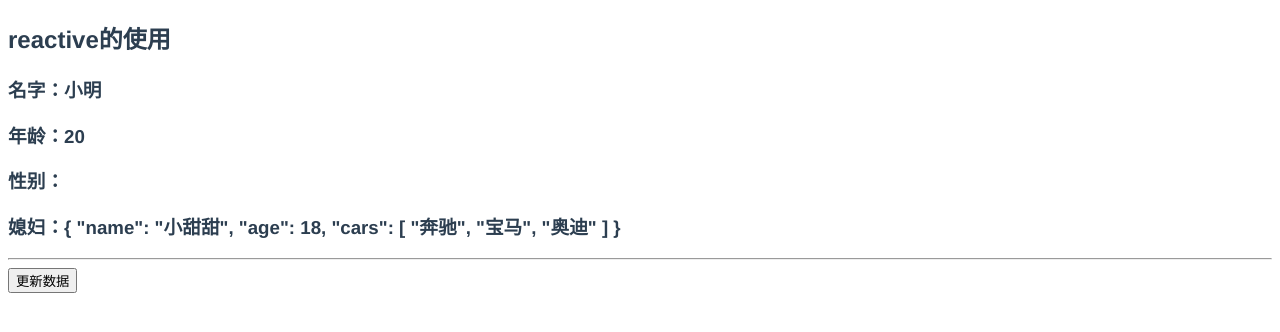
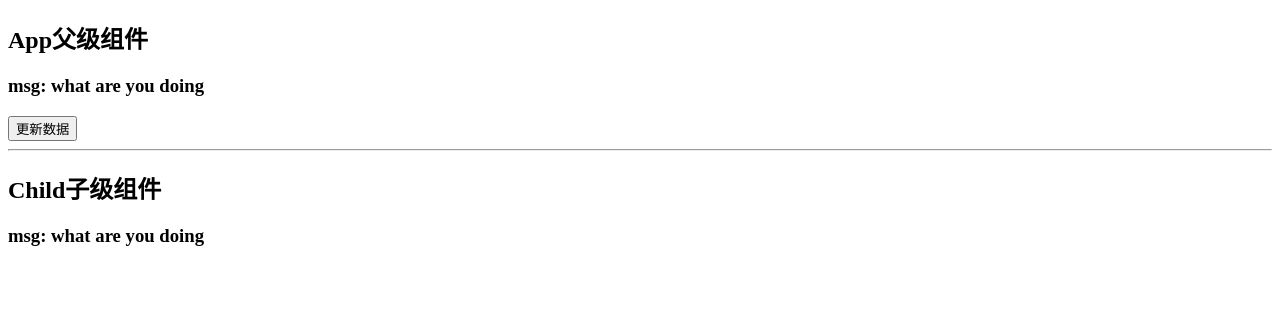
Before and after one commit to GHwhisper/Vue3_Study, a Vue app: page / in a window 1280 px wide. Shown: the top 332 px of the page. Built offline with nearby package versions, Linux system fonts and the light colour scheme.

Commit message:
setup执行时机、返回值问题

```diff
--- a/src/App.vue
+++ b/src/App.vue
@@ -1,77 +1,29 @@
 <template>
-  <h2>reactive的使用</h2>
-  <h3>名字：{{ user.name }}</h3>
-  <h3>年龄：{{ user.age }}</h3>
-  <h3>性别：{{ user.gender }}</h3>
-  <h3>媳妇：{{ user.wife }}</h3>
+  <h2>App父级组件</h2>
+  <h3>msg: {{ msg }}</h3>
+  <button @click="msg += '==='">更新数据</button>
   <hr>
-  <button @click="updateUser">更新数据</button>
+  <child :msg="msg"></child>
 </template>
 
 <script lang="ts">
-import { defineComponent, reactive } from 'vue';
+import { defineComponent, ref } from 'vue'
+import Child from '@/components/Child.vue'
 
 export default defineComponent({
   name: 'App',
-  // 需求： 显示用户的相关信息，点击按钮可以更新
-  /**
-   * 作用: 定义多个数据的响应式
-   * const proxy = reactive(obj): 接收一个普通对象然后返回该普通对象的响应式代理器对象
-   * 响应式转换是“深层的”：会影响对象内部所有嵌套的属性
-   * 内部基于 ES6 的 Proxy 实现，通过代理对象操作源对象内部数据都是响应式的
-   */
+  components: {
+    Child,
+  },
   setup() {
-    const obj = {
-      name: '小明',
-      age: 20,
-      wife: {
-        name: '小甜甜',
-        age: 18,
-        cars: ['奔驰', '宝马', '奥迪']
-      }
-    }
-    // 把数据变成响应式的数据
-    // 返回的是一个Proxy的代理对象，被代理的对象就是obj对象
-    // user现在是代理对象，obj是目标对象
-    // user对象的类型是Proxy
-    const user = reactive(obj)
-
-    console.log(user)
-
-    const updateUser = () => {
-      // user.name += '=='
-      // user.age += 2
-      // user.wife.name += '=='
-      // user.wife.cars[0] = '玛莎拉蒂'
-
-      // user-->代理对象，obj-->目标对象
-      // user对象或者obj对象添加一个新属性，哪种方式会影响界面更新
-      // obj.gender = '男' // 该方式不会使界面更新界面
-      // user.gender = '男' // 该方式界面会更新，而且这个数据最终也添加到了obj对象中
-
-      // user对象或者obj对象中移除一个已经存在的属性，哪种方式会影响界面更新
-      // delete obj.age
-      // delete user.age
-
-      // 通过当前的代理对象找到该对象中的某个属性，更改该属性中的某个数组的数据
-      user.wife.cars[1] = '玛莎拉蒂'
-      // 通过当前的代理对象把目标对象中的某个数组属性，添加一个新的属性
-      user.wife.cars[3] = '奥拓'
-    }
-
+    const msg = ref('what are you doing')
     return {
-      user,
-      updateUser,
+      msg
     }
   }
-});
+})
 </script>
 
-<style>
-#app {
-  font-family: Avenir, Helvetica, Arial, sans-serif;
-  -webkit-font-smoothing: antialiased;
-  -moz-osx-font-smoothing: grayscale;
-  color: #2c3e50;
-}
+<style scoped>
+
 </style>
--- /dev/null
+++ b/src/components/Child.vue
@@ -0,0 +1,35 @@
+<template>
+  <h2>Child子级组件</h2>
+  <h3>msg: {{ msg }}</h3>
+</template>
+
+<script lang="ts">
+import { defineComponent } from 'vue'
+
+export default defineComponent({
+  name: 'Child',
+  props: ['msg'],
+  // setup在beforeCreate之前执行，且只执行一次
+  // 由此推断：setup在执行时，当前组件还未创建，即意味着实例对象this无法使用
+  // this是undefined，不能不能通过this来访问data/computed/methods/props
+  // 其实所有的composition API相关回调函数中也都不可以
+  // 数据初始化的生命周期回调
+  beforeCreate() {
+    console.log('beforeCreate')
+  },
+  // 界面渲染完毕
+  mounted() {
+    console.log('mounted')
+  },
+  setup() {
+    console.log('setup')
+    return {
+
+    }
+  }
+})
+</script>
+
+<style scoped>
+
+</style>
```
